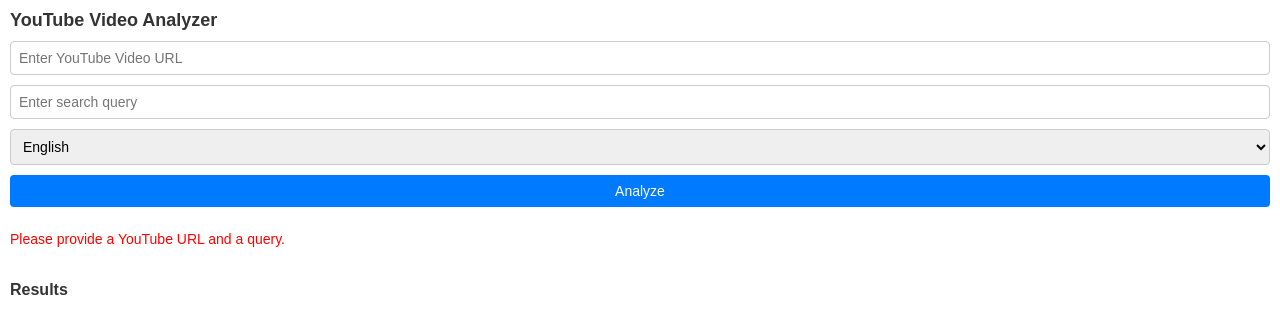
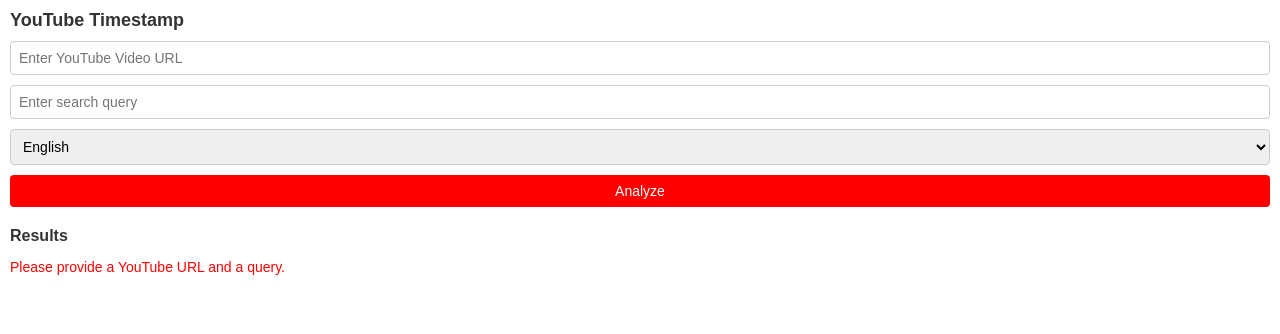
Before and after one commit to sk123411/youtube-timestamp, a React (Create React App) app: page / in a window 1280 px wide. Both pictures are taken after a click on the button "Analyze". Shown: the top 334 px of the page. Built offline with nearby package versions, Linux system fonts and the light colour scheme.

Commit message:
icon change and improve styling and added error dynamic error handling

```diff
--- a/src/App.js
+++ b/src/App.js
@@ -8,6 +8,8 @@
   const [language, setLanguage] = useState('en');
   const [results, setResults] = useState([]);
   const [error, setError] = useState('');
+  const [loading, setLoading] = useState(false);
+
 
   // Check if the chrome object is available
   const isChromeExtension = typeof chrome !== 'undefined' && chrome.storage;
@@ -37,6 +39,9 @@
       return;
     }
 
+    setLoading(true); // Start loading
+    setError(""); // Clear previous errors
+
     try {
       const response = await axios.post('http://127.0.0.1:5000/analyze', {
         video_url: videoUrl,
@@ -46,8 +51,27 @@
       setResults(response.data);
       setError('');
     } catch (err) {
-      setError('Error analyzing the video. Please check the URL and try again.');
+      if (err.response) {
+        // Server responded with a status code outside the 2xx range
+        if (err.response.status === 400) {
+          setError('Invalid request. Please check your input and try again.');
+        } else if (err.response.status === 404) {
+          setError('No matches found for the given query.');
+        } else if (err.response.status === 500) {
+          setError('Server error. Please try again later.');
+        } else {
+          setError(`Unexpected error: ${err.response.status}`);
+        }
+      } else if (err.request) {
+        // Request was made but no response received
+        setError('No response from server. Please check your internet connection.');
+      } else {
+        // Other errors
+        setError('Something went wrong. Please try again.');
+      }
       setResults([]);
+    }finally {
+      setLoading(false); // Stop loading
     }
   };
 
@@ -61,7 +85,7 @@
 
   return (
     <div className="container">
-      <h1>YouTube Video Analyzer</h1>
+      <h1>YouTube Timestamp</h1>
       <div className="input-group">
         <input
           type="text"
@@ -93,13 +117,18 @@
         <button onClick={handleAnalyze}>Analyze</button>
       </div>
 
-      {error && <p className="error">{error}</p>}
 
       <div className="results">
         <h2>Results</h2>
+        {loading ? (
+        <p>Loading...</p> // You can replace this with a spinner
+      ) : error ? (
+        <p className="error">{error}</p>
+      ) : (
         <ul>
           {results.map((result, index) => (
             <li key={index}>
+              ✅{" "}
               <button
                 className="link-style"
                 onClick={() => handleResultClick(videoUrl, result.start)}
@@ -109,6 +138,8 @@
             </li>
           ))}
         </ul>
+
+        )}
       </div>
     </div>
   );
--- a/src/styles.css
+++ b/src/styles.css
@@ -31,14 +31,17 @@
   }
 
   button {
-    background-color: #007bff;
+    /* background-color: #007bff; */
+    background-color: #fe0000;
     color: white;
     border: none;
     cursor: pointer;
   }
 
   button:hover {
-    background-color: #0056b3;
+    /* background-color: #0056b3; */
+    background-color: #e00303;
+
   }
 
   .error {
@@ -69,6 +72,7 @@
   .results a {
     color: #007bff;
     text-decoration: none;
+    text-align: left;
   }
 
   .results a:hover {
```
Also changed, not shown: public/icon.png, 1 other file (tests, documents, lock files or other folders).
